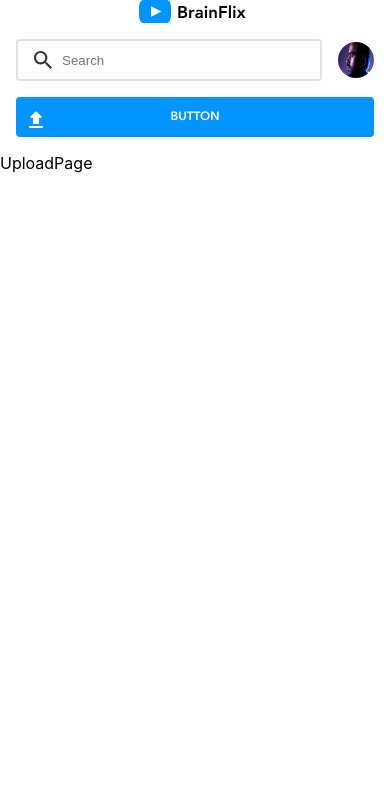
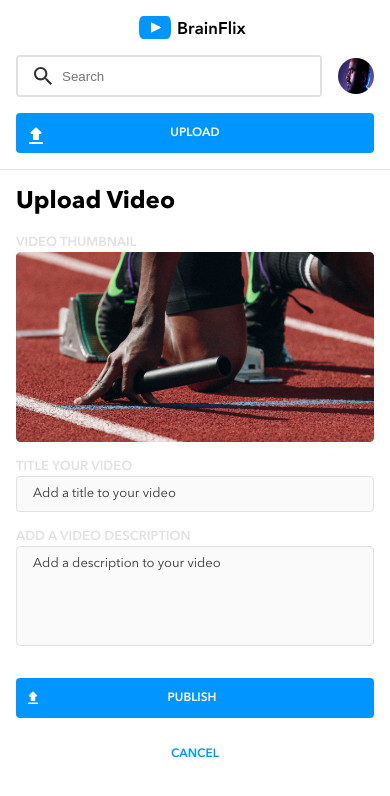
Before and after one commit to Zijing-Liu/celine-liu-brainflix, a React (Create React App) app: page /upload in a window 390 px wide. Shown: the top 796 px of the page. Built offline with nearby package versions, Linux system fonts and the light colour scheme.

Commit message:
created the upload page, implemented responsive styling for both mobile and tablet view

```diff
--- a/src/App.scss
+++ b/src/App.scss
@@ -4,17 +4,8 @@
 @use "./styles/partials/colors" as *;
 @use "./styles//partials/paddings-margins" as *;
 @use "./styles/partials/components" as *;
-.App {
-  padding: $padding-or-margin 0;
-  @include tablet {
-    padding: 0;
-  }
+
+body {
+  margin: 0;
+  padding: 0;
 }
-.main-content {
-  @include tablet {
-  }
-  @include desktop {
-    display: flex;
-    margin: 0 $padding-or-margin-desktop;
-  }
-}
--- a/src/components/AddComment/AddComment.jsx
+++ b/src/components/AddComment/AddComment.jsx
@@ -26,7 +26,7 @@ function AddComment(props) {
                 <img
                   className="add-comment__button-icon"
                   src={addCommentIcon}
-                  alt="Add a add-comment"
+                  alt="upload button"
                 ></img>
                 <span className="add-comment__button-text">COMMENT</span>
               </button>
--- a/src/components/Header/Header.jsx
+++ b/src/components/Header/Header.jsx
@@ -2,12 +2,13 @@ import logo from "../../assets/images/BrainFlix-logo.svg";
 import avatar from "../../assets/images/Mohan-muruge.jpg";
 import searchIcon from "../../assets/images/search.svg";
 import uploadIcon from "../../assets/images/upload.svg";
-import { Link } from "react-router-dom";
+import { Link, useNavigate } from "react-router-dom";
 import "./Header.scss";
 function Navbar() {
+  const navigate = useNavigate();
   return (
     <header className="header">
-      <Link path="/">
+      <Link to="/">
         <div className="logo">
           <img src={logo} alt="Logo" />
         </div>
@@ -29,11 +30,11 @@ function Navbar() {
           />
         </div>
 
-        <button className="navbar__button">
+        <button className="navbar__button" onClick={() => navigate("./upload")}>
           <span className="navbar__button-icon">
             <img src={uploadIcon} alt="" />
           </span>
-          <span className="navbar__button-text">BUTTON</span>
+          <span className="navbar__button-text">UPLOAD</span>
         </button>
         <img
           className="navbar__avatar--tablet"
--- a/src/components/Header/Header.scss
+++ b/src/components/Header/Header.scss
@@ -5,14 +5,17 @@
 @use "../../styles//partials/paddings-margins" as *;
 @use "../../styles/partials/components" as *;
 .header {
+  border-bottom: 1px $Mercury solid;
+  padding-top: $padding-or-margin;
   @include tablet {
     display: flex;
     justify-content: space-between;
-    margin: 0 $padding-or-margin-tablet;
+    padding-top: 0;
+    padding: 0 $padding-or-margin-tablet;
     align-items: center;
   }
   @include desktop {
-    margin: 0 $padding-or-margin-desktop;
+    padding: 0 $padding-or-margin-desktop;
   }
 }
 .logo {
--- a/src/pages/HomePage/HomePage.jsx
+++ b/src/pages/HomePage/HomePage.jsx
@@ -6,7 +6,7 @@ import { useState, useEffect } from "react";
 import videoDetail from "../../data/video-details.json";
 import { useParams } from "react-router-dom";
 import axios from "axios";
-
+import "./HomePage.scss";
 function HomePage() {
   const [videoList, setVideoList] = useState([]);
   const API_KEY = "d3264812-4975-47da-8eb7-626943222c00";
@@ -36,7 +36,7 @@ function HomePage() {
   }, [videoID]);
 
   return (
-    <div className="Home">
+    <div className="homepage">
       <MainVideo activeVideo={activeVideo} />
       <section className="main-content">
         <MainVideoInfo activeVideo={activeVideo} />
--- /dev/null
+++ b/src/pages/HomePage/HomePage.scss
@@ -0,0 +1,21 @@
+@use "../../styles/partials/font-face" as *;
+@use "../../styles/partials/breakpoints" as *;
+@use "../../styles/partials/typography" as *;
+@use "../../styles/partials/colors" as *;
+@use "../../styles//partials/paddings-margins" as *;
+@use "../../styles/partials/components" as *;
+.homepage {
+  padding: $padding-or-margin 0;
+  @include tablet {
+    padding: 0;
+  }
+}
+
+.main-content {
+  @include tablet {
+  }
+  @include desktop {
+    display: flex;
+    margin: 0 $padding-or-margin-desktop;
+  }
+}
--- a/src/pages/Upload/UploadPage.jsx
+++ b/src/pages/Upload/UploadPage.jsx
@@ -1,7 +1,60 @@
 import React from "react";
+import "./UploadPage.scss";
+import uploadImagePreive from "../../assets/images/Upload-video-preview.jpg";
+import uploadIcon from "../../assets/images/upload.svg";
+function UploadPage() {
+  return (
+    <div className="upload">
+      <h1 className="upload__heading">Upload Video</h1>
+      <h2 className="upload__subheading">VIDEO THUMBNAIL</h2>
+      <img
+        className="upload__thumbnail"
+        src={uploadImagePreive}
+        alt="video thumbnail"
+      />
+      <form className="upload__form" action="">
+        <label className="upload__subheading" htmlFor="title">
+          TITLE YOUR VIDEO
+        </label>
 
-function UploadPage() {
-  return <div>UploadPage</div>;
+        <input
+          className="upload__input"
+          type="text"
+          name="title"
+          placeholder="Add a title to your video"
+        />
+
+        <label
+          className="upload__subheading"
+          htmlFor="description"
+          placeholder="Add a title to your video"
+        >
+          ADD A VIDEO DESCRIPTION
+        </label>
+
+        <input
+          className="upload__input--description"
+          type="text"
+          name="description"
+          placeholder="Add a description to your video"
+        />
+        <div className="upload__buttons">
+          <button className="upload__publish-button" type="submit">
+            <img
+              src={uploadIcon}
+              alt="upload icon"
+              className="upload__button-icon"
+            ></img>
+            <span className="upload__button-text">PUBLISH</span>
+          </button>
+
+          <button className="upload__cancel-button" type="submit">
+            CANCEL
+          </button>
+        </div>
+      </form>
+    </div>
+  );
 }
 
 export default UploadPage;
--- a/src/pages/Upload/UploadPage.scss
+++ b/src/pages/Upload/UploadPage.scss
@@ -0,0 +1,127 @@
+@use "../../styles/partials/font-face" as *;
+@use "../../styles/partials/breakpoints" as *;
+@use "../../styles/partials/typography" as *;
+@use "../../styles/partials/colors" as *;
+@use "../../styles//partials/paddings-margins" as *;
+@use "../../styles/partials/components" as *;
+
+.upload {
+  display: flex;
+  flex-direction: column;
+  margin: 0 $padding-or-margin;
+  padding: 0;
+  margin-bottom: $padding-or-margin;
+  @include tablet {
+    margin: 0 $padding-or-margin-tablet;
+    margin-bottom: $padding-or-margin-tablet;
+  }
+  @include desktop {
+    margin: 0 $padding-or-margin-desktop;
+    margin-bottom: $padding-or-margin-desktop;
+  }
+  &__heading {
+    @include page-header;
+    margin: 0;
+    padding: $padding-or-margin 0;
+    @include tablet {
+      padding: $padding-or-margin-tablet 0;
+      border-bottom: 1px $Mercury solid;
+      margin-bottom: $padding-or-margin;
+    }
+  }
+  &__subheading {
+    display: inline-block;
+    @include subheader;
+    color: $Mercury;
+    font-weight: 600;
+    margin: 0;
+    @include tablet {
+      padding: $half-padding-or-margin 0;
+    }
+  }
+  &__thumbnail {
+    width: 100%;
+    height: auto;
+    margin-bottom: $padding-or-margin;
+    @include tablet {
+      width: 40vw;
+      height: auto;
+    }
+  }
+  &__form {
+    display: flex;
+    flex-direction: column;
+    justify-content: flex-start;
+    // gap: $padding-or-margin;
+    @include tablet {
+      // gap: $padding-or-margin-tablet;
+    }
+    @include desktop {
+      //padding-right: $padding-or-margin;
+    }
+  }
+
+  &__input {
+    @include body-copy;
+    display: inline-block;
+    border: 1px $Mercury solid;
+    margin-bottom: $padding-or-margin;
+    border-radius: 4px;
+    width: -webkit-fill-available;
+    padding: $half-padding-or-margin $padding-or-margin;
+    background-color: $Alabaster;
+    @include tablet {
+      padding: $half-padding-or-margin $padding-or-margin;
+      line-height: 28px;
+      align-self: stretch;
+      margin: 0;
+    }
+    &--description {
+      @extend .upload__input;
+      padding-bottom: 72px;
+      @include tablet {
+        margin-bottom: $padding-or-margin-form;
+      }
+    }
+  }
+  &__input:focus {
+    border-color: black;
+  }
+  &__input::placeholder {
+    color: $BrainFlix-Black;
+  }
+  &__buttons {
+    @include tablet {
+      display: flex;
+      justify-content: flex-end;
+      border-top: 1px $Mercury solid;
+      padding-top: $padding-or-margin-form;
+    }
+  }
+  &__publish-button {
+    @include primary-button;
+    margin-top: $padding-or-margin;
+    background-color: $BrainFlix-Blue;
+    width: 100%;
+    @include tablet {
+      flex-basis: auto;
+      width: 200px;
+      margin-top: 0;
+    }
+  }
+  &__cancel-button {
+    @include secondary-button;
+    margin-top: $padding-or-margin;
+    @include tablet {
+      margin-top: 0;
+    }
+  }
+
+  &__button-icon {
+    @include icon;
+    padding-left: $half-padding-or-margin;
+  }
+  &__button-text {
+    @include button__text;
+  }
+}
--- a/src/styles/partials/_components.scss
+++ b/src/styles/partials/_components.scss
@@ -41,6 +41,25 @@
   }
 }
 
+@mixin secondary-button {
+  @include buttons;
+  height: 40px;
+  width: 100%;
+  color: $BrainFlix-Blue;
+  border-width: 0;
+  border-radius: 4px;
+  background-color: $White;
+  display: flex;
+  justify-content: center;
+  align-items: center;
+  padding: 0;
+  @include tablet {
+    width: 200px;
+  }
+  @include desktop {
+    width: 200px;
+  }
+}
 @mixin avatar {
   display: inline;
   width: 36px;
--- a/src/styles/partials/_paddings-margins.scss
+++ b/src/styles/partials/_paddings-margins.scss
@@ -1,7 +1,7 @@
 // global style variables
 $half-padding-or-margin: 8px;
 $padding-or-margin: 16px;
-
+$padding-or-margin-form: 24px;
 $padding-or-margin-tablet: 36px;
 
 $padding-or-margin-desktop: 128px;
```
Also changed, not shown: src/assets/images/Upload-video-preview copy.jpg (added), src/pages/HomePage/Home.scss (deleted).
